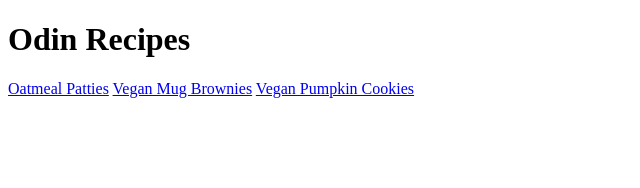
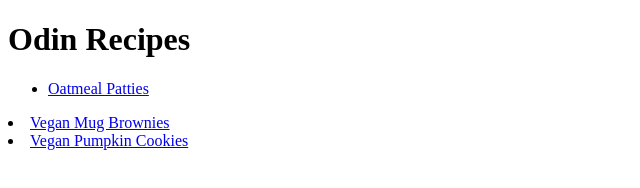
Before and after one commit to afoxbr/odin-recipes, a plain HTML site: page index.html in a window 1280 px wide. Shown: the whole page, without its empty margins (0-640 px from the left). Drawn offline with Linux system fonts and the light colour scheme.

Commit message:
Put links into unordered list on index.html

```diff
--- a/index.html
+++ b/index.html
@@ -6,8 +6,10 @@
     </head>
     <body>
         <h1>Odin Recipes</h1>
-        <a href="./recipes/oatmeal-patties.html">Oatmeal Patties</a>
-        <a href="./recipes/vegan-mug-brownie.html">Vegan Mug Brownies</a>
-        <a href="./recipes/vegan-pumpkin-cookies.html">Vegan Pumpkin Cookies</a>
+        <ul>
+          <li><a href="./recipes/oatmeal-patties.html">Oatmeal Patties</a></ul>
+          <li><a href="./recipes/vegan-mug-brownie.html">Vegan Mug Brownies</a></li>
+          <li><a href="./recipes/vegan-pumpkin-cookies.html">Vegan Pumpkin Cookies</a></li>
+        </ul>
     </body>
 </html>
```
